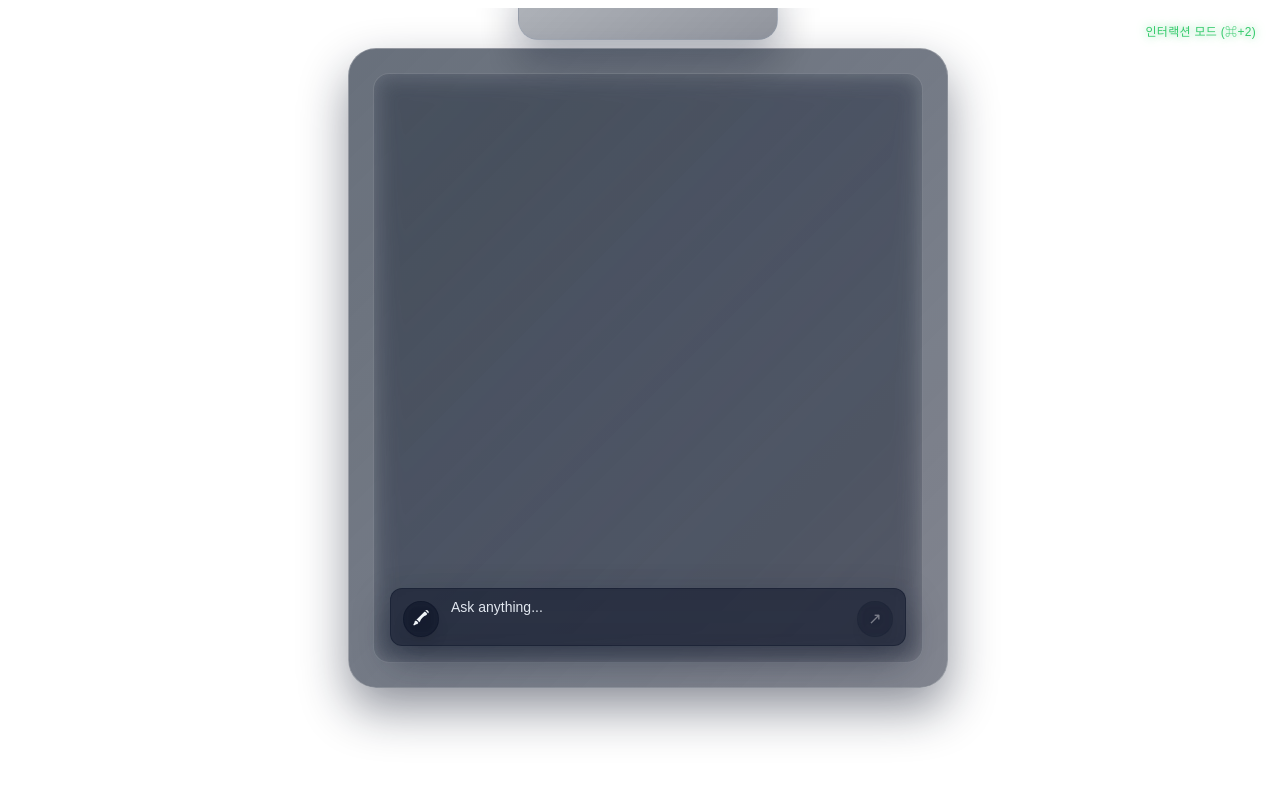
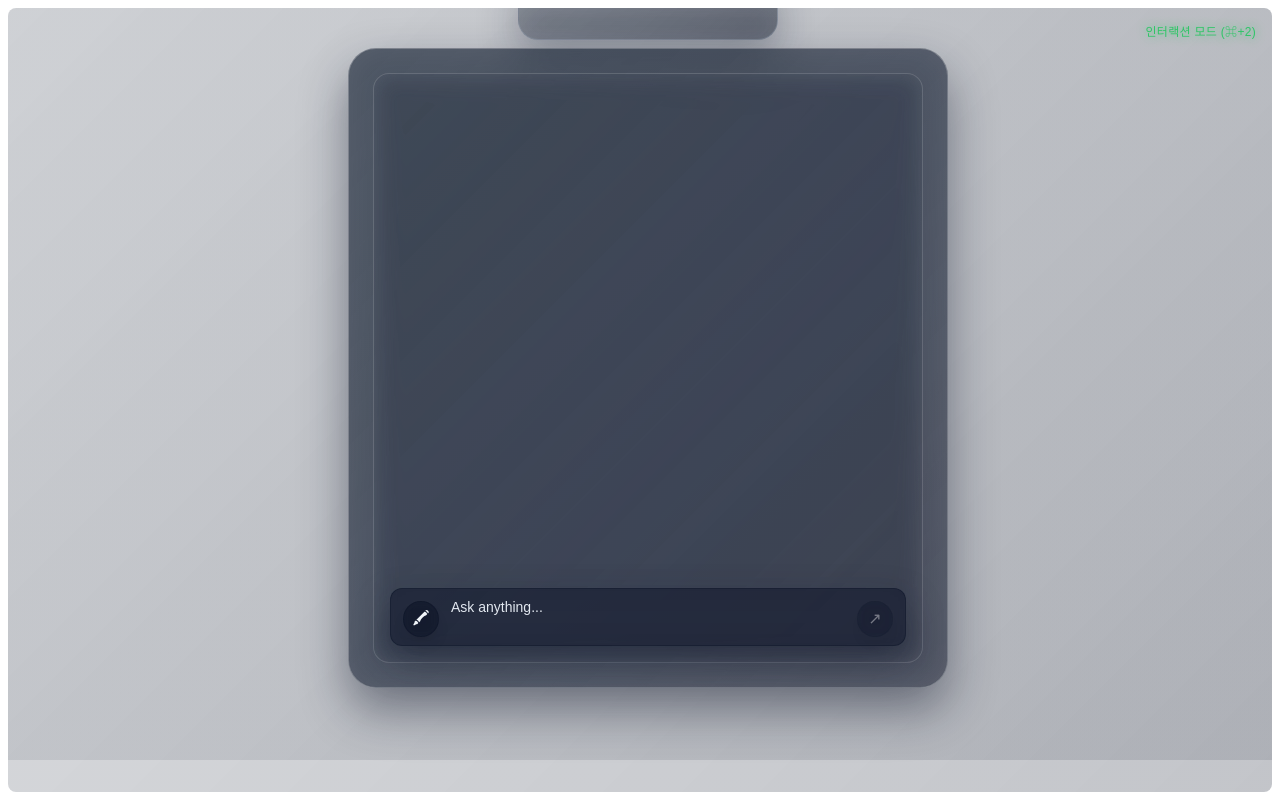
Before and after one commit to cosmosjeon/JARVIS, a React (Create React App) app: page / in a window 1280 px wide. Built offline with nearby package versions, Linux system fonts and the light colour scheme.

Commit message:
Update HierarchicalForceTree component

```diff
--- a/src/components/HierarchicalForceTree.js
+++ b/src/components/HierarchicalForceTree.js
@@ -958,12 +958,19 @@ const HierarchicalForceTree = () => {
       className="relative flex h-full w-full overflow-hidden bg-transparent"
       style={{
         // 투명 창에서 이전 프레임 잔상 방지: 독립 합성 레이어 확보
-        willChange: 'transform, opacity',
+        willChange: 'transform, opacity, background',
         transform: 'translateZ(0)',
         WebkitTransform: 'translateZ(0)',
         backfaceVisibility: 'hidden',
         WebkitBackfaceVisibility: 'hidden',
         pointerEvents: 'auto',
+        // 인터렉티브 모드에서 미묘한 색상 추가 (투명도 유지)
+        background: isPassThrough
+          ? 'transparent'
+          : 'linear-gradient(135deg, rgba(30, 41, 59, 0.15), rgba(15, 23, 42, 0.25))',
+        backdropFilter: isPassThrough ? 'none' : 'blur(8px)',
+        WebkitBackdropFilter: isPassThrough ? 'none' : 'blur(8px)',
+        transition: 'background 0.3s ease, backdrop-filter 0.3s ease, -webkit-backdrop-filter 0.3s ease',
       }}
     >
       <div
@@ -986,16 +993,23 @@ const HierarchicalForceTree = () => {
             width: 260,
             height: 68,
             borderRadius: 20,
-            border: '1px solid rgba(148, 163, 184, 0.35)',
-            background: 'linear-gradient(135deg, rgba(30, 41, 59, 0.35), rgba(15, 23, 42, 0.45))',
-            boxShadow: '0 18px 42px rgba(15, 23, 42, 0.32)',
-            backdropFilter: 'blur(16px)',
-            WebkitBackdropFilter: 'blur(16px)',
+            border: isPassThrough
+              ? '1px solid rgba(148, 163, 184, 0.15)'
+              : '1px solid rgba(148, 163, 184, 0.35)',
+            background: isPassThrough
+              ? 'transparent'
+              : 'linear-gradient(135deg, rgba(30, 41, 59, 0.35), rgba(15, 23, 42, 0.45))',
+            boxShadow: isPassThrough
+              ? 'none'
+              : '0 18px 42px rgba(15, 23, 42, 0.32)',
+            backdropFilter: isPassThrough ? 'none' : 'blur(16px)',
+            WebkitBackdropFilter: isPassThrough ? 'none' : 'blur(16px)',
             WebkitAppRegion: 'drag',
             pointerEvents: 'auto',
             cursor: 'grab',
             padding: '12px 18px',
             zIndex: 40,
+            transition: 'background 0.3s ease, border 0.3s ease, box-shadow 0.3s ease, backdrop-filter 0.3s ease, -webkit-backdrop-filter 0.3s ease',
           }}
           data-interactive-zone="true"
           onPointerDown={(event) => {
@@ -1046,9 +1060,12 @@ const HierarchicalForceTree = () => {
         height={dimensions.height}
         data-interactive-zone="true"
         style={{
-          background: 'rgba(0,0,0,0.001)',
+          background: isPassThrough
+            ? 'rgba(0,0,0,0.001)'
+            : 'linear-gradient(135deg, rgba(30, 41, 59, 0.08), rgba(15, 23, 42, 0.12))',
           // 줌/팬 입력을 받기 위해 SVG에는 포인터 이벤트 활성화
           pointerEvents: 'auto',
+          transition: 'background 0.3s ease',
         }}
       >
         {/* Arrow marker definition */}
```
